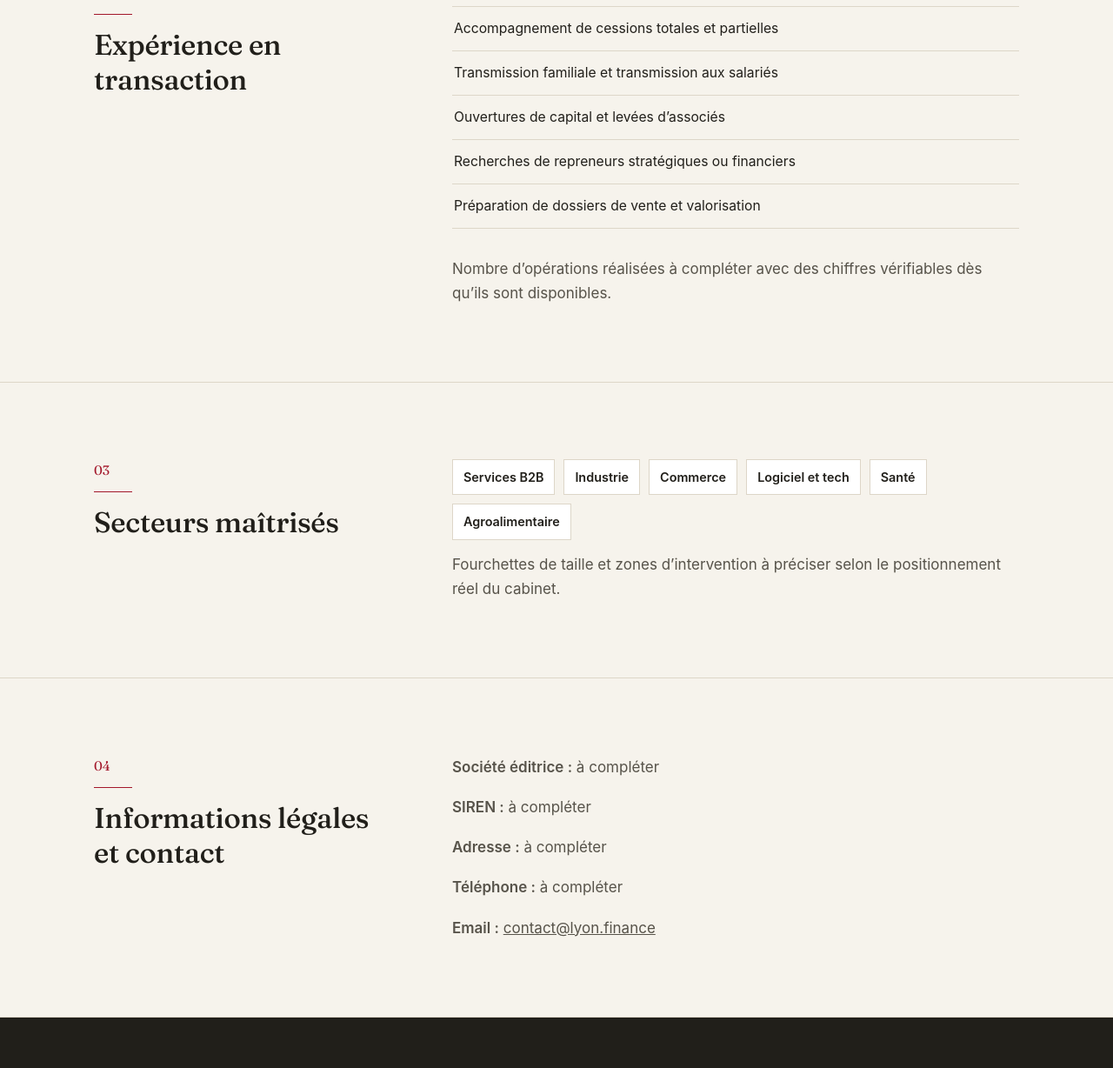
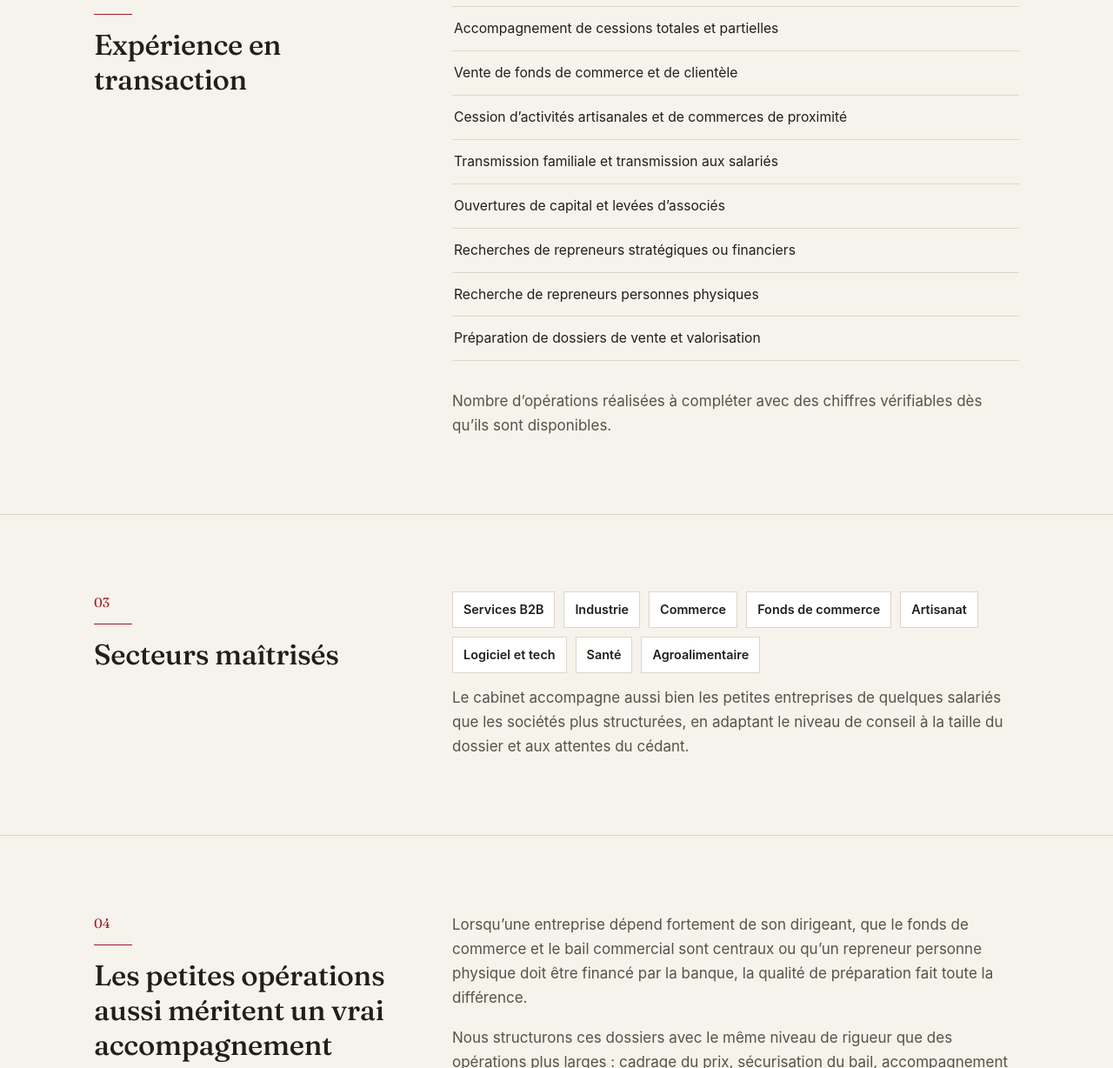
Before and after one commit to Dilcap/lyon.finance, a plain HTML site: page cabinet/index.html in a window 1280 px wide. Shown: the part 1534-2762 px from the top of the page at 87% size. Drawn offline with Linux system fonts and the light colour scheme.

Commit message:
Broaden coverage for small business exits

```diff
--- a/cabinet/index.html
+++ b/cabinet/index.html
@@ -79,10 +79,13 @@
         </div>
         <div class="section-body">
           <ul class="index-list">
-            <li>Accompagnement de cessions totales et partielles</li>
+          <li>Accompagnement de cessions totales et partielles</li>
+            <li>Vente de fonds de commerce et de clientèle</li>
+            <li>Cession d’activités artisanales et de commerces de proximité</li>
             <li>Transmission familiale et transmission aux salariés</li>
             <li>Ouvertures de capital et levées d’associés</li>
             <li>Recherches de repreneurs stratégiques ou financiers</li>
+            <li>Recherche de repreneurs personnes physiques</li>
             <li>Préparation de dossiers de vente et valorisation</li>
           </ul>
           <p>Nombre d’opérations réalisées à compléter avec des chiffres vérifiables dès qu’ils sont disponibles.</p>
@@ -101,11 +104,26 @@
             <span class="chip">Services B2B</span>
             <span class="chip">Industrie</span>
             <span class="chip">Commerce</span>
+            <span class="chip">Fonds de commerce</span>
+            <span class="chip">Artisanat</span>
             <span class="chip">Logiciel et tech</span>
             <span class="chip">Santé</span>
             <span class="chip">Agroalimentaire</span>
           </div>
-          <p>Fourchettes de taille et zones d’intervention à préciser selon le positionnement réel du cabinet.</p>
+          <p>Le cabinet accompagne aussi bien les petites entreprises de quelques salariés que les sociétés plus structurées, en adaptant le niveau de conseil à la taille du dossier et aux attentes du cédant.</p>
+        </div>
+      </div>
+    </section>
+
+    <section class="section" id="petites-operations">
+      <div class="wrap section-grid">
+        <div class="section-head">
+          <p class="num">04</p>
+          <h2>Les petites opérations aussi méritent un vrai accompagnement</h2>
+        </div>
+        <div class="section-body">
+          <p>Lorsqu’une entreprise dépend fortement de son dirigeant, que le fonds de commerce et le bail commercial sont centraux ou qu’un repreneur personne physique doit être financé par la banque, la qualité de préparation fait toute la différence.</p>
+          <p>Nous structurons ces dossiers avec le même niveau de rigueur que des opérations plus larges&nbsp;: cadrage du prix, sécurisation du bail, accompagnement du repreneur, maintien du cédant pendant la transition et gestion confidentielle des échanges.</p>
         </div>
       </div>
     </section>
@@ -113,7 +131,7 @@
     <section class="section" id="legal">
       <div class="wrap section-grid">
         <div class="section-head">
-          <p class="num">04</p>
+          <p class="num">05</p>
           <h2>Informations légales et contact</h2>
         </div>
         <div class="section-body">
```
Also changed, not shown: index.html (+26 -3 lines), pages/cabinet.html (+21 -3 lines).
